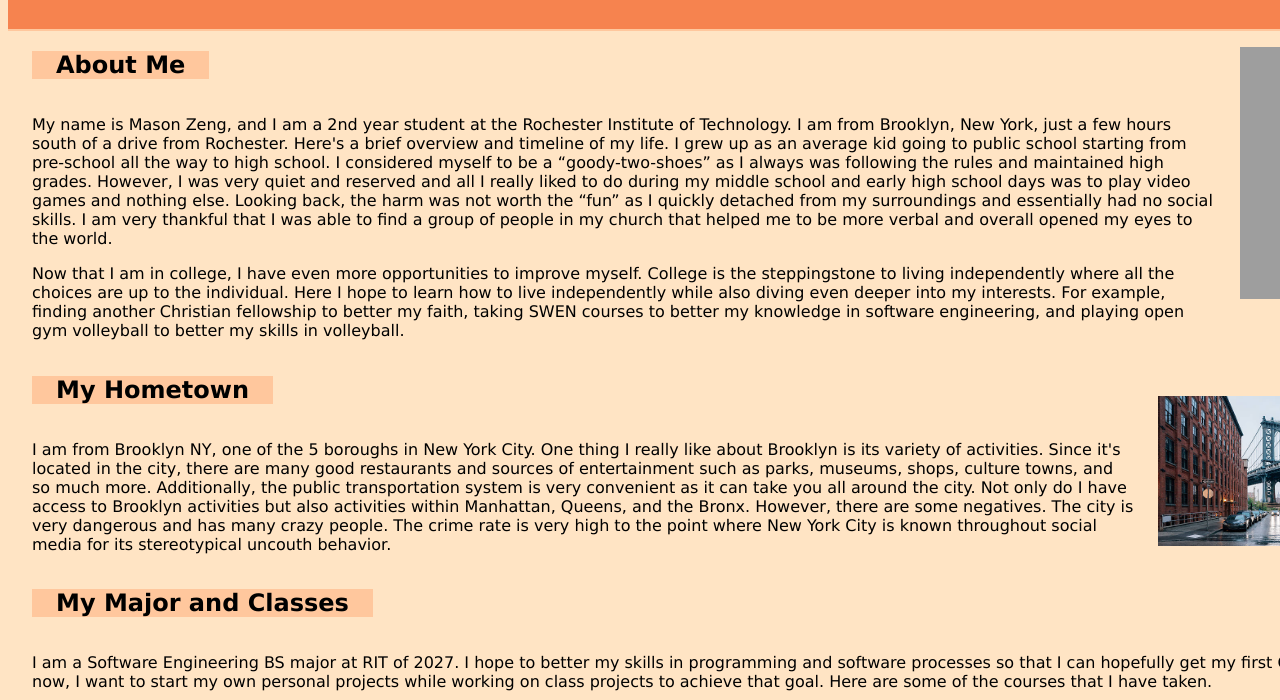
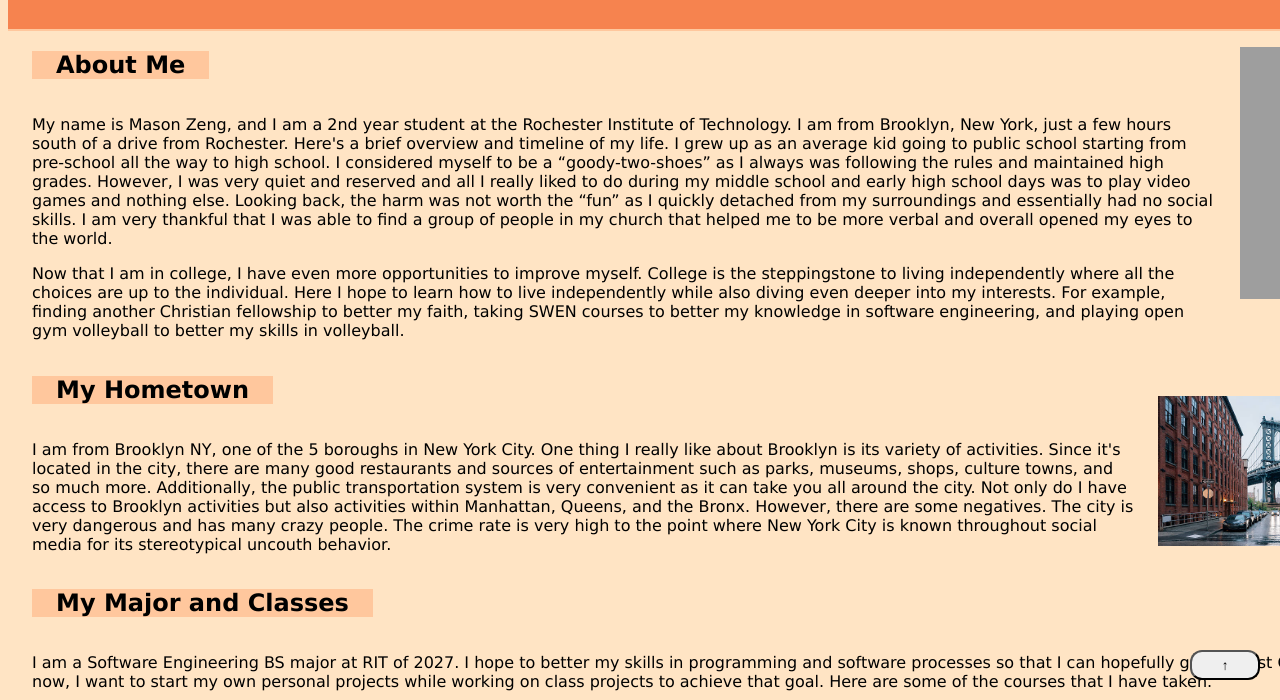
Before and after one commit to Mason-Zeng/Mason-Zeng.github.io, a plain HTML site: page index.html in a window 1280 px wide. Shown: the part 100-800 px from the top of the page. Drawn offline with Linux system fonts and the light colour scheme; grey boxes are pictures that could not be loaded.

Commit message:
Added button to redirect to nav bar

```diff
--- a/index.html
+++ b/index.html
@@ -12,7 +12,7 @@
 </head>
 <body>
     <header>
-        <nav>
+        <nav id = "nav">
                 <a href="http://solace.ist.rit.edu/~mz1498/iste140/">Home</a>
                 <a href="#about">About Me</a>
                 <a href="#hometown">My Hometown</a>
@@ -154,6 +154,11 @@
                 </ul>
             </div>
             </article>
+            <div id = scroll-button>
+                <a href="#nav">
+                    <button>&#8593;</button>
+                </a>
+            </div>
     </main>
         <footer id = "contacts">
             <h2>Contacts</h2>
--- a/styles.css
+++ b/styles.css
@@ -1,3 +1,6 @@
+html{
+    scroll-behavior: smooth;
+}
 main{
     padding-left: 1.5em;
     padding-right: 1.5em;
@@ -79,3 +82,16 @@ nav a:hover {
 #list-contacts li:last-child {
     margin-right: 0;
 }
+
+#scroll-button{
+    position: fixed;
+    bottom: 20px;
+    right: 20px;
+    z-index: 9999;
+}
+
+#scroll-button button{
+    width: 70px;
+    height: 30px;
+    border-radius: 12px;
+}
```
